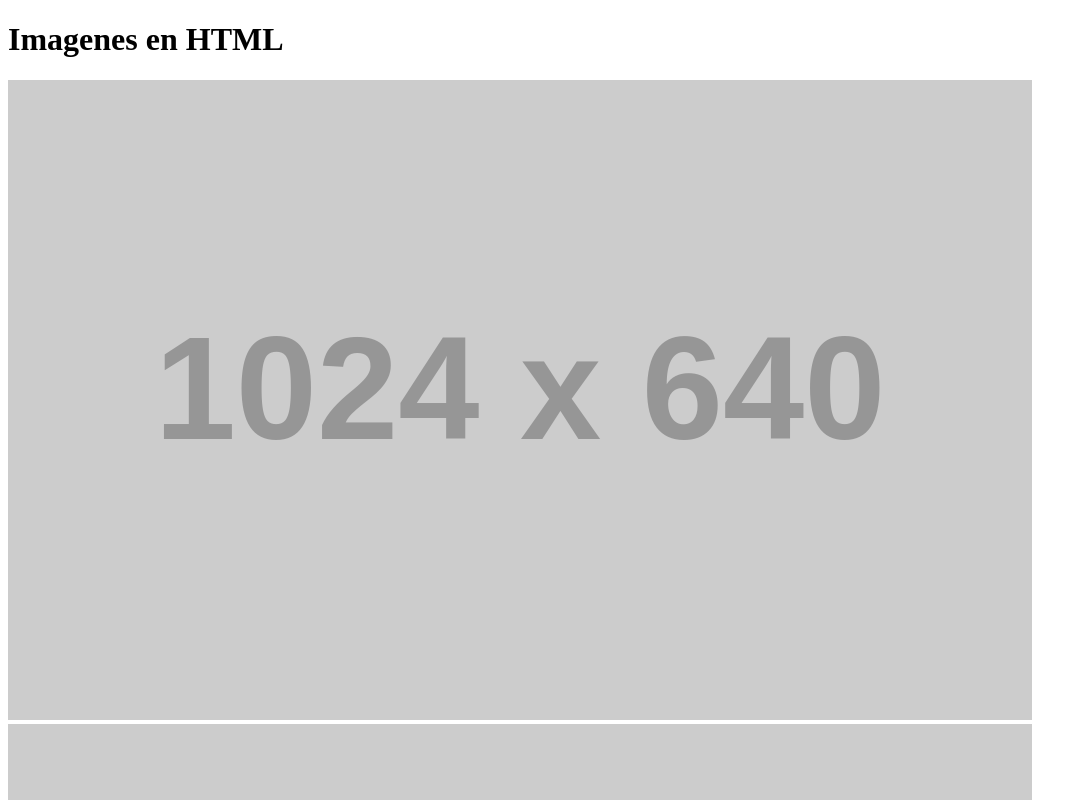
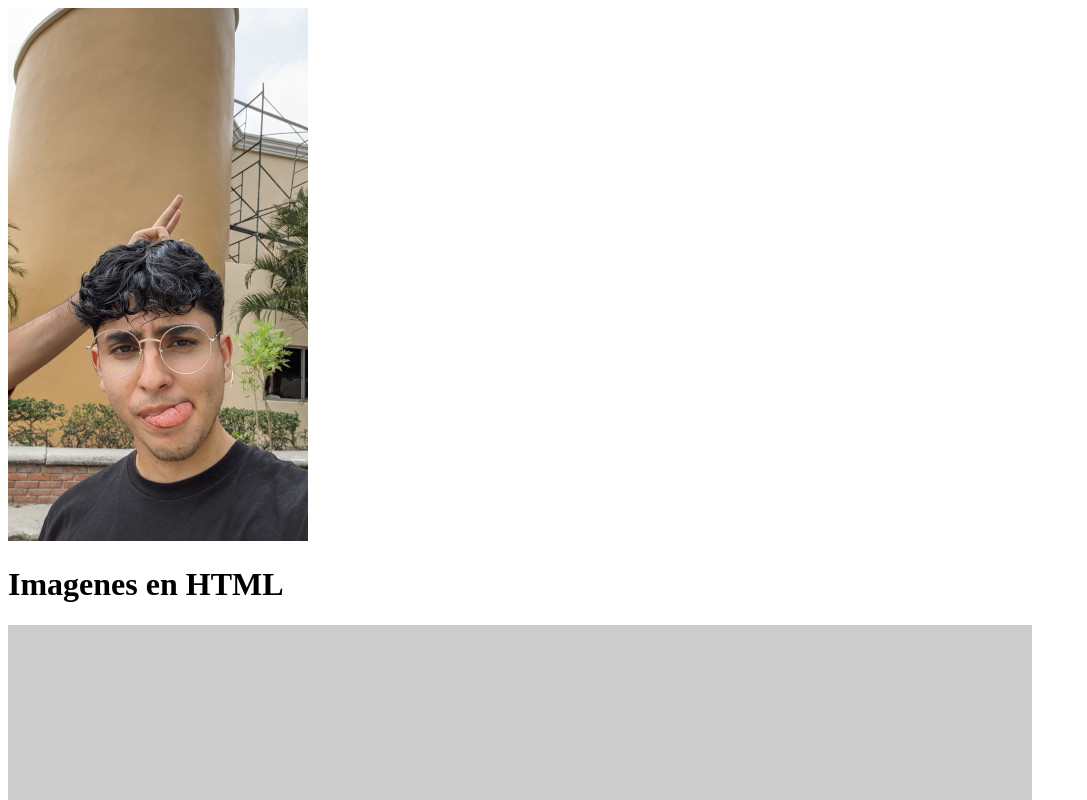
Before and after one commit to Vini-19/PortalesWeb1, a plain HTML site: page EJERCICIOS/SEMANA DOS/Imaganes.html in a window 1280 px wide. Shown: the top 800 px of the page, without its empty margins (0-1087 px from the left). Drawn offline with Linux system fonts and the light colour scheme; placeholder pictures from the web are drawn by us.

Commit message:
neuvos documentos

```diff
--- a/EJERCICIOS/SEMANA DOS/Imaganes.html
+++ b/EJERCICIOS/SEMANA DOS/Imaganes.html
@@ -27,6 +27,7 @@
     <title>Imágenes</title>
 </head>
 <body>
+    <img src="imagenes/foto.jpg" alt="">
     <h1> Imagenes en HTML</h1>
     <img src="https://placehold.co/1024X640" alt="Logo de perfil"/>
 
```
Also changed, not shown: EJERCICIOS/SEMANA DOS/imagenes/Imagen de WhatsApp 2024-05-25 a las 10.14.50_0f937691.jpg (added), EJERCICIOS/SEMANA DOS/imagenes/Imagen de WhatsApp 2024-05-25 a las 10.44.12_ab4bbcdc.jpg (added), EJERCICIOS/SEMANA DOS/imagenes/Imagen de WhatsApp 2024-05-25 a las 10.45.40_aa3eec9a.jpg (added), EJERCICIOS/SEMANA DOS/imagenes/atardece.jpg (added), EJERCICIOS/SEMANA DOS/imagenes/foto.jpg (added), EJERCICIOS/SEMANA DOS/imagenes/images.jpg (added), EJERCICIOS/SEMANA DOS/imagenes/representacion-pixel-art-fondo-pantalla-uhd-cordillera-digital_871881-21058.avif (added).
